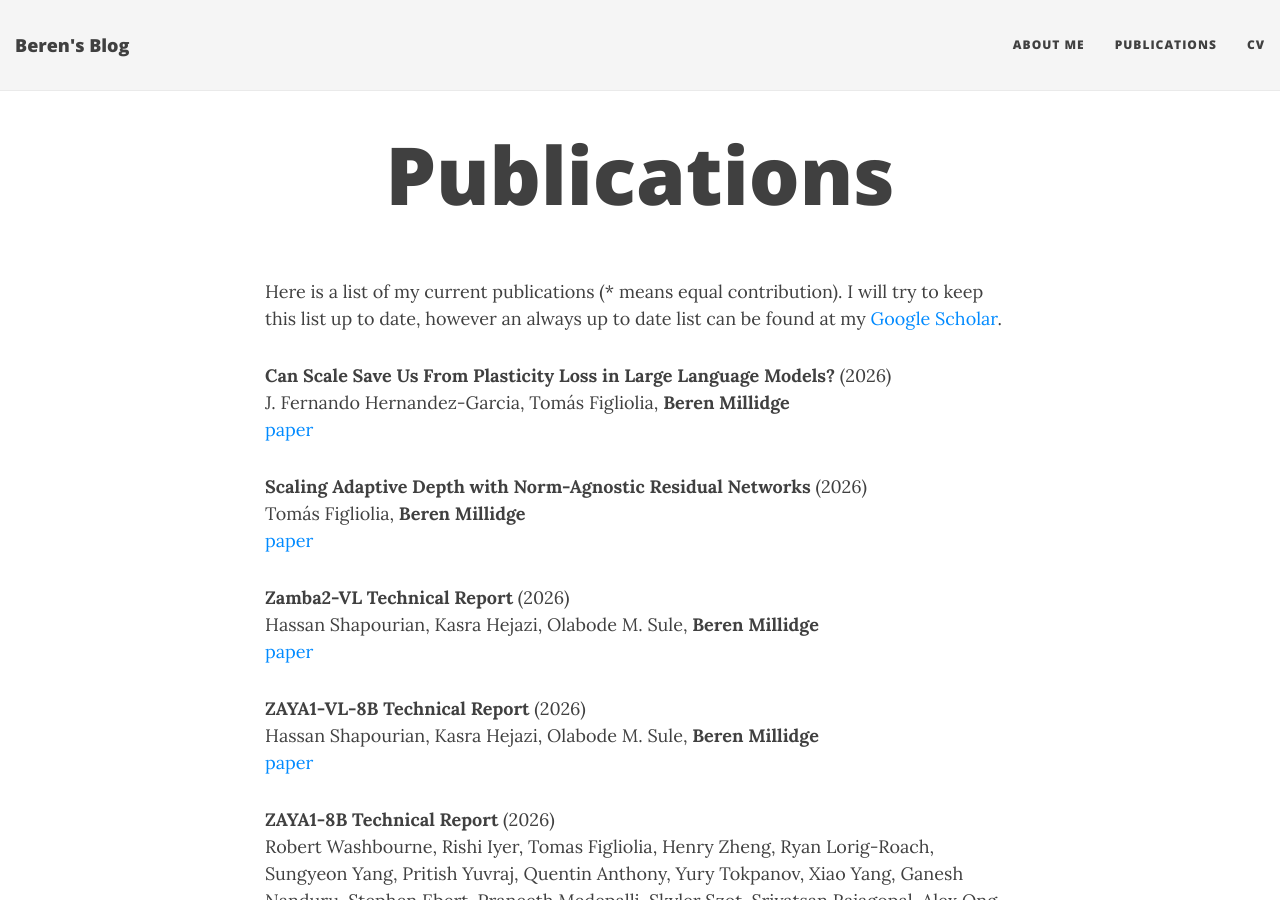
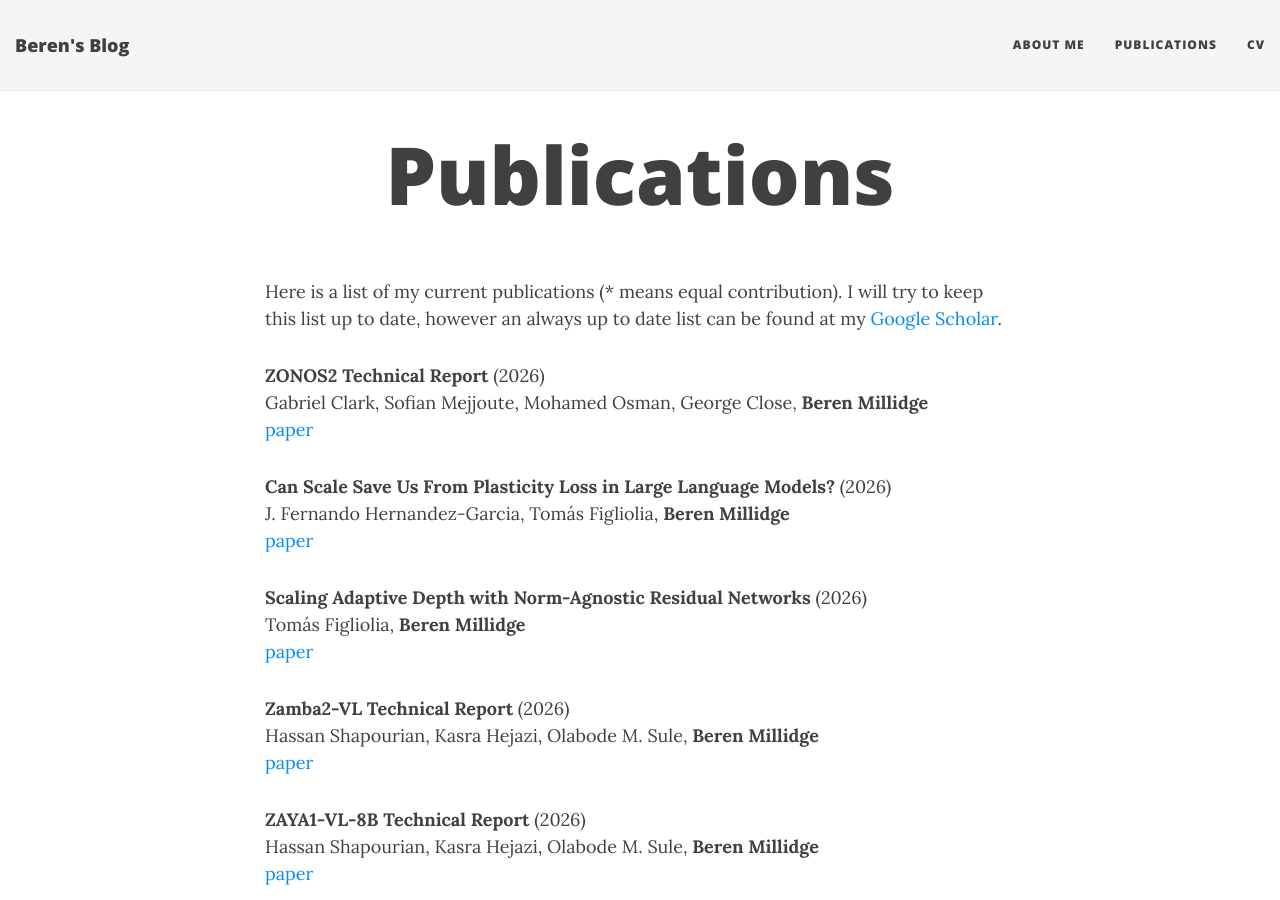
Before and after one commit to BerenMillidge/BerenMillidge.github.io, a Jekyll site: the page built from publications.md, in a window 1280 px wide and 900 px high. Built offline with Jekyll 4.4.1, drawn with Linux system fonts in a browser that asks for light colours; nearby versions of some CDN libraries.

Commit message:
Update publications.md

```diff
--- a/publications.md
+++ b/publications.md
@@ -4,6 +4,8 @@ title: Publications
 ---
 
 Here is a list of my current publications (* means equal contribution). I will try to keep this list up to date, however an always up to date list can be found at my [Google Scholar](https://scholar.google.com/citations?user=3GGkFTkAAAAJ&hl=en&oi=ao).
+
+**ZONOS2 Technical Report** (2026) <br /> Gabriel Clark, Sofian Mejjoute, Mohamed Osman, George Close, **Beren Millidge** <br /> [paper](https://arxiv.org/abs/2606.24320)
 
 **Can Scale Save Us From Plasticity Loss in Large Language Models?** (2026) <br /> J. Fernando Hernandez-Garcia, Tomás Figliolia, **Beren Millidge** <br /> [paper](https://arxiv.org/abs/2606.24752)
 
```
